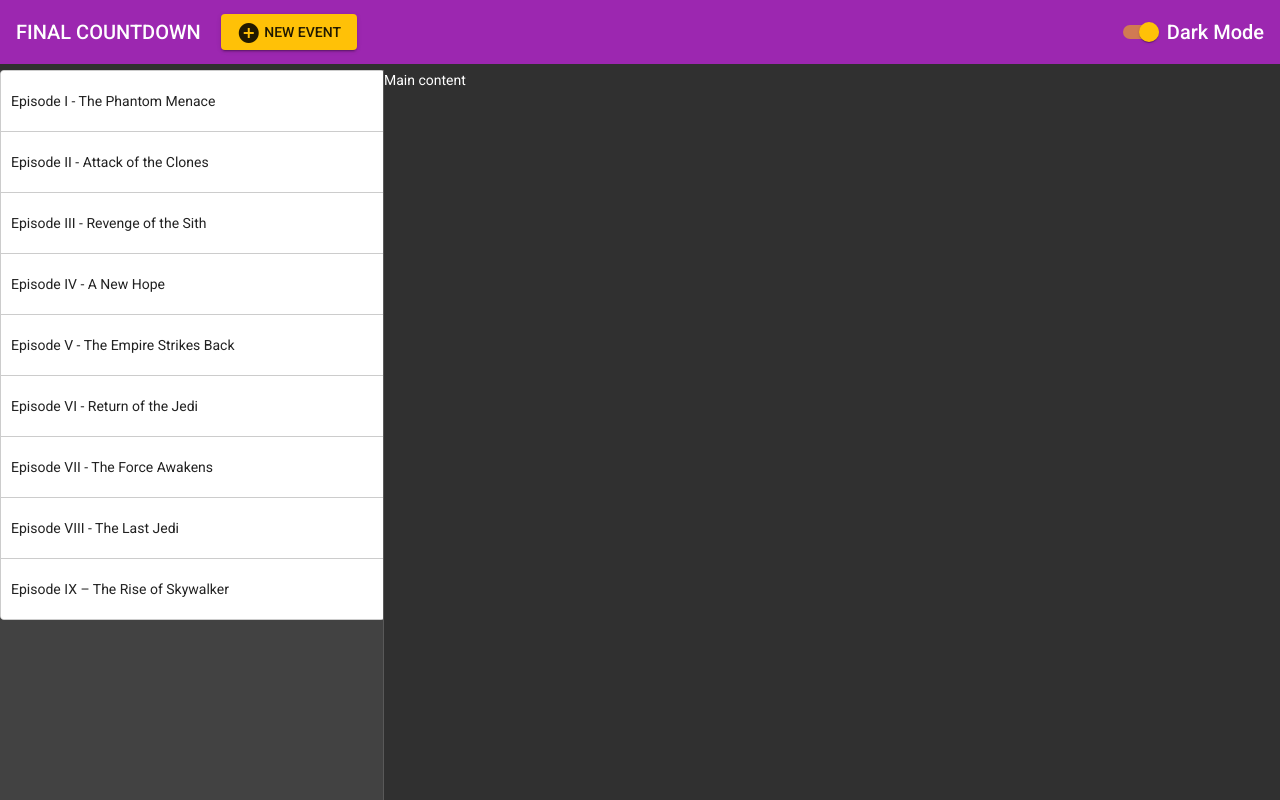
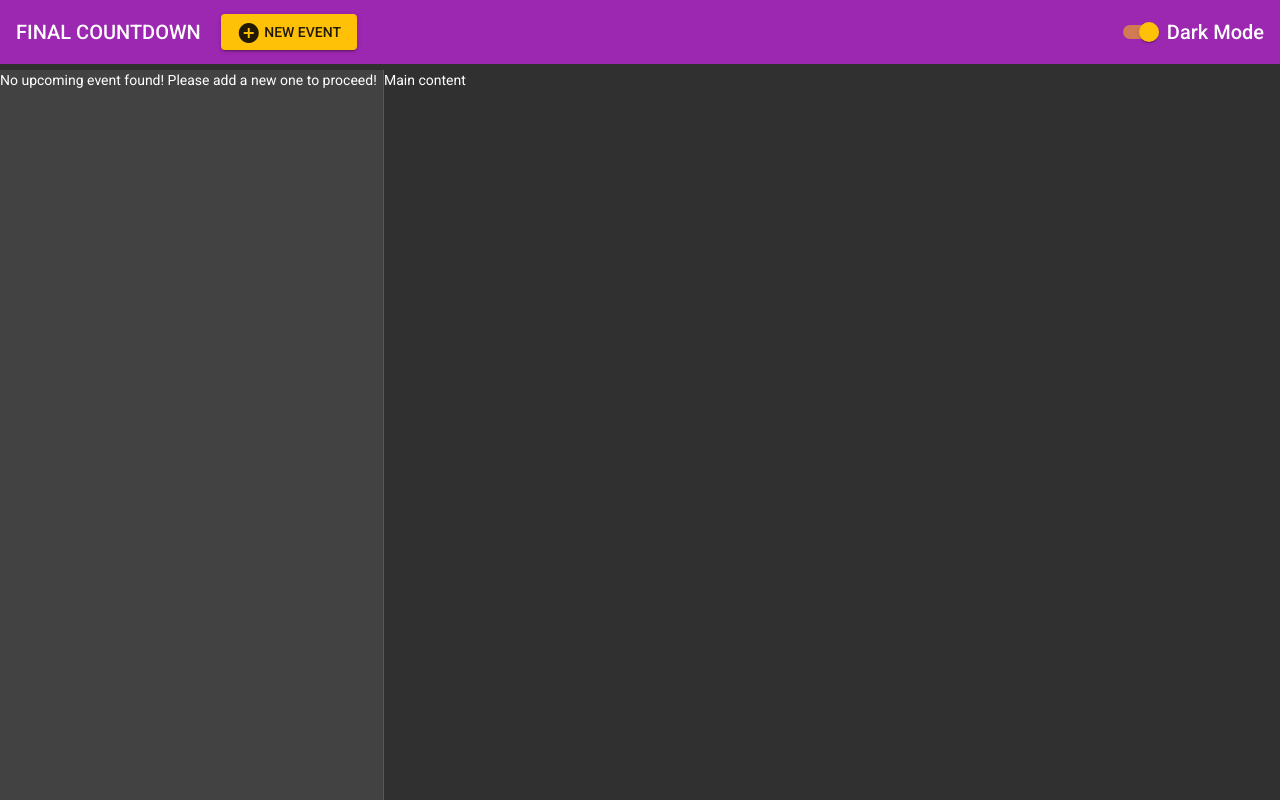
Before and after one commit to dusk196/final-countdown, an Angular app: page / in a window 1280 px wide. Built offline with nearby package versions, Linux system fonts and the light colour scheme; what @angular/material-moment-adapter would draw is missing.

Commit message:
add event done

```diff
--- a/src/app/app.component.html
+++ b/src/app/app.component.html
@@ -18,7 +18,7 @@
 <main>
   <mat-drawer-container class="container">
     <mat-drawer mode="side" opened>
-      <app-list-events></app-list-events>
+      <app-list-events [countdowns]="cdStr"></app-list-events>
     </mat-drawer>
     <mat-drawer-content>Main content</mat-drawer-content>
   </mat-drawer-container>
--- a/src/app/app.component.ts
+++ b/src/app/app.component.ts
@@ -1,8 +1,9 @@
 import { Component } from '@angular/core';
 import { MatDialog } from '@angular/material/dialog';
 
-import { AddEventComponent } from './components/add-event/add-event.component';
-import { CountdownData } from './utils/countdown';
+import { AddEventComponent } from 'src/app/components/add-event/add-event.component';
+import { CountdownData } from 'src/app/utils/countdown';
+import { DateInputs } from 'src/app/utils/date-inputs';
 
 import * as _moment from 'moment';
 
@@ -18,6 +19,7 @@
 
   darkThemeChecked = true;
   countdowns: Array<CountdownData> = [];
+  cdStr: string = '';
 
   constructor(public dialog: MatDialog) { }
 
@@ -32,8 +34,14 @@
 
   openDialog() {
     const dialogRef = this.dialog.open(AddEventComponent, { width: '60vw', data: { name: '', date: moment(new Date(), 'Do of MMMM, YYYY') } });
-    dialogRef.afterClosed().subscribe(result => {
-      console.log('Dialog result: ', result);
+    dialogRef.afterClosed().subscribe((result: DateInputs) => {
+      if (!!result) {
+        this.countdowns.forEach(element => {
+          element.selected = false;
+        });
+        this.countdowns.unshift({ name: result.name, date: result.date.toString(), selected: true });
+        this.cdStr = JSON.stringify(this.countdowns);
+      }
     });
   }
 
--- a/src/app/components/add-event/add-event.component.ts
+++ b/src/app/components/add-event/add-event.component.ts
@@ -1,7 +1,7 @@
 import { Component, Inject } from '@angular/core';
 import { MatDialogRef, MAT_DIALOG_DATA } from '@angular/material/dialog';
 
-import { DateInputs } from './../../utils/date-inputs';
+import { DateInputs } from 'src/app/utils/date-inputs';
 
 @Component({
   selector: 'app-add-event',
--- a/src/app/components/list-events/list-events.component.html
+++ b/src/app/components/list-events/list-events.component.html
@@ -1,3 +1,9 @@
-<div cdkDropList class="example-list" (cdkDropListDropped)="drop($event)">
-    <div class="example-box" *ngFor="let movie of movies" cdkDrag>{{movie}}</div>
-</div>
+<ng-container *ngIf="allCountdowns.length>0 else showNoContent">
+    <div cdkDropList class="event-list" (cdkDropListDropped)="sorted($event)">
+        <div class="event" *ngFor="let countdown of allCountdowns" cdkDrag>
+            {{countdown.name}}
+        </div>
+    </div>
+</ng-container>
+
+<ng-template #showNoContent> No upcoming event found! Please add a new one to proceed! </ng-template>
--- a/src/app/components/list-events/list-events.component.scss
+++ b/src/app/components/list-events/list-events.component.scss
@@ -1,4 +1,4 @@
-.example-list {
+.event-list {
     width        : 500px;
     max-width    : 100%;
     border       : solid 1px #ccc;
@@ -9,7 +9,7 @@
     overflow     : hidden;
 }
 
-.example-box {
+.event {
     padding        : 20px 10px;
     border-bottom  : solid 1px #ccc;
     color          : rgba(0, 0, 0, 0.87);
@@ -39,10 +39,10 @@
     transition: transform 250ms cubic-bezier(0, 0, 0.2, 1);
 }
 
-.example-box:last-child {
+.event:last-child {
     border: none;
 }
 
-.example-list.cdk-drop-list-dragging .example-box:not(.cdk-drag-placeholder) {
+.event-list.cdk-drop-list-dragging .event:not(.cdk-drag-placeholder) {
     transition: transform 250ms cubic-bezier(0, 0, 0.2, 1);
 }
--- a/src/app/components/list-events/list-events.component.ts
+++ b/src/app/components/list-events/list-events.component.ts
@@ -1,32 +1,29 @@
-import { Component, OnInit } from '@angular/core';
+import { Component, Input, OnChanges } from '@angular/core';
 import { CdkDragDrop, moveItemInArray } from '@angular/cdk/drag-drop';
+
+import { CountdownData } from 'src/app/utils/countdown';
 
 @Component({
   selector: 'app-list-events',
   templateUrl: './list-events.component.html',
   styleUrls: ['./list-events.component.scss']
 })
-export class ListEventsComponent implements OnInit {
 
-  movies = [
-    'Episode I - The Phantom Menace',
-    'Episode II - Attack of the Clones',
-    'Episode III - Revenge of the Sith',
-    'Episode IV - A New Hope',
-    'Episode V - The Empire Strikes Back',
-    'Episode VI - Return of the Jedi',
-    'Episode VII - The Force Awakens',
-    'Episode VIII - The Last Jedi',
-    'Episode IX – The Rise of Skywalker'
-  ];
+export class ListEventsComponent implements OnChanges {
 
-  constructor() { }
+  @Input() countdowns: string = '';
 
-  ngOnInit(): void {
+  allCountdowns: Array<CountdownData> = [];
+
+  ngOnChanges(): void {
+    console.log(this.countdowns);
+    if (!!this.countdowns) {
+      this.allCountdowns = JSON.parse(this.countdowns);
+    }
   }
 
-  drop(event: CdkDragDrop<string[]>) {
-    moveItemInArray(this.movies, event.previousIndex, event.currentIndex);
+  sorted(event: CdkDragDrop<string[]>) {
+    moveItemInArray(this.allCountdowns, event.previousIndex, event.currentIndex);
   }
 
 }
--- a/src/app/material/material.module.ts
+++ b/src/app/material/material.module.ts
@@ -17,8 +17,8 @@
 // CDK
 import { DragDropModule } from '@angular/cdk/drag-drop';
 
-// Local
-import { CUSTOM_DATE_FORMATS } from './../utils/date-formats';
+// Local imports
+import { CUSTOM_DATE_FORMATS } from 'src/app/utils/date-formats';
 
 @NgModule({
   declarations: [],
--- a/src/app/utils/countdown.ts
+++ b/src/app/utils/countdown.ts
@@ -1,7 +1,5 @@
-import { Moment } from 'moment';
-
 export interface CountdownData {
     name: string;
-    date: Moment;
+    date: string;
     selected: Boolean
 };
```
